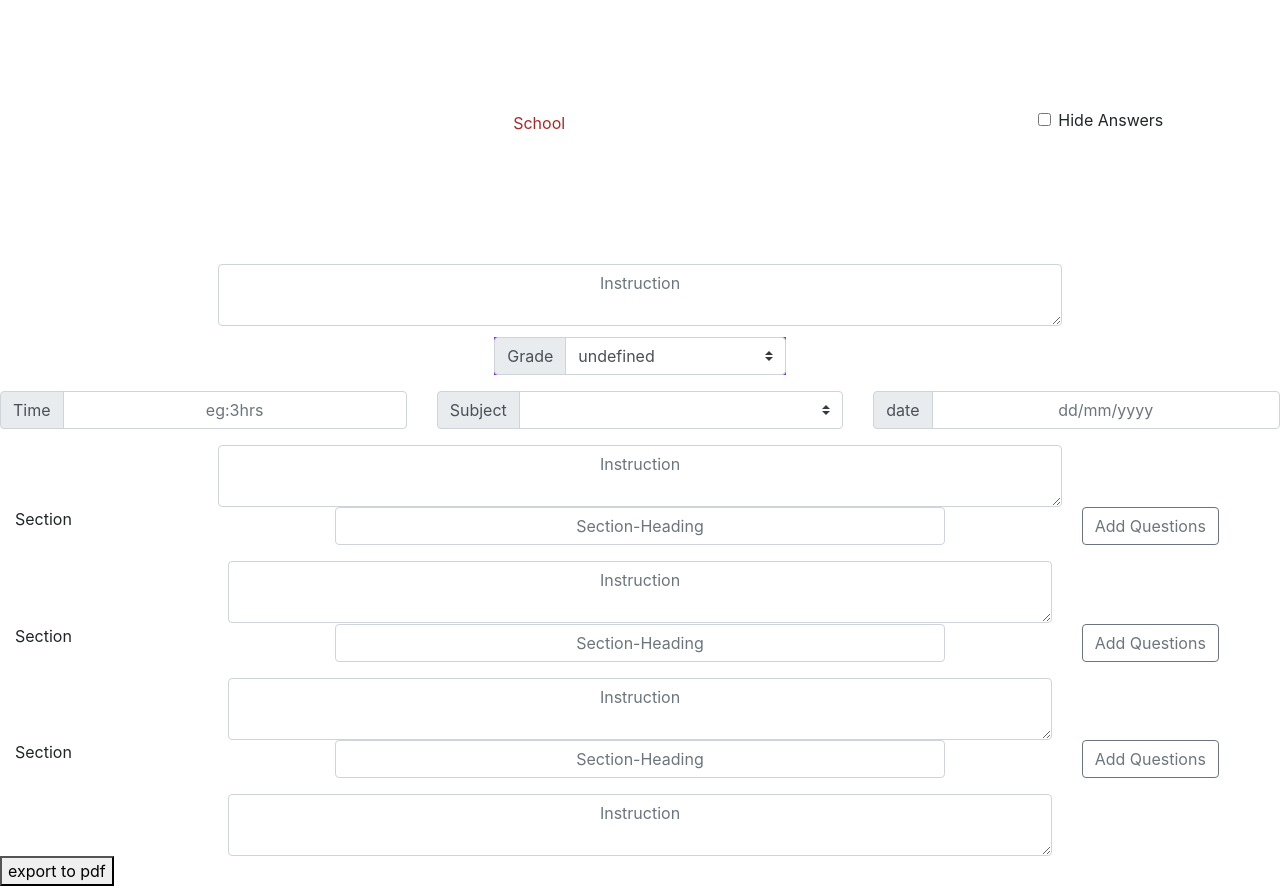
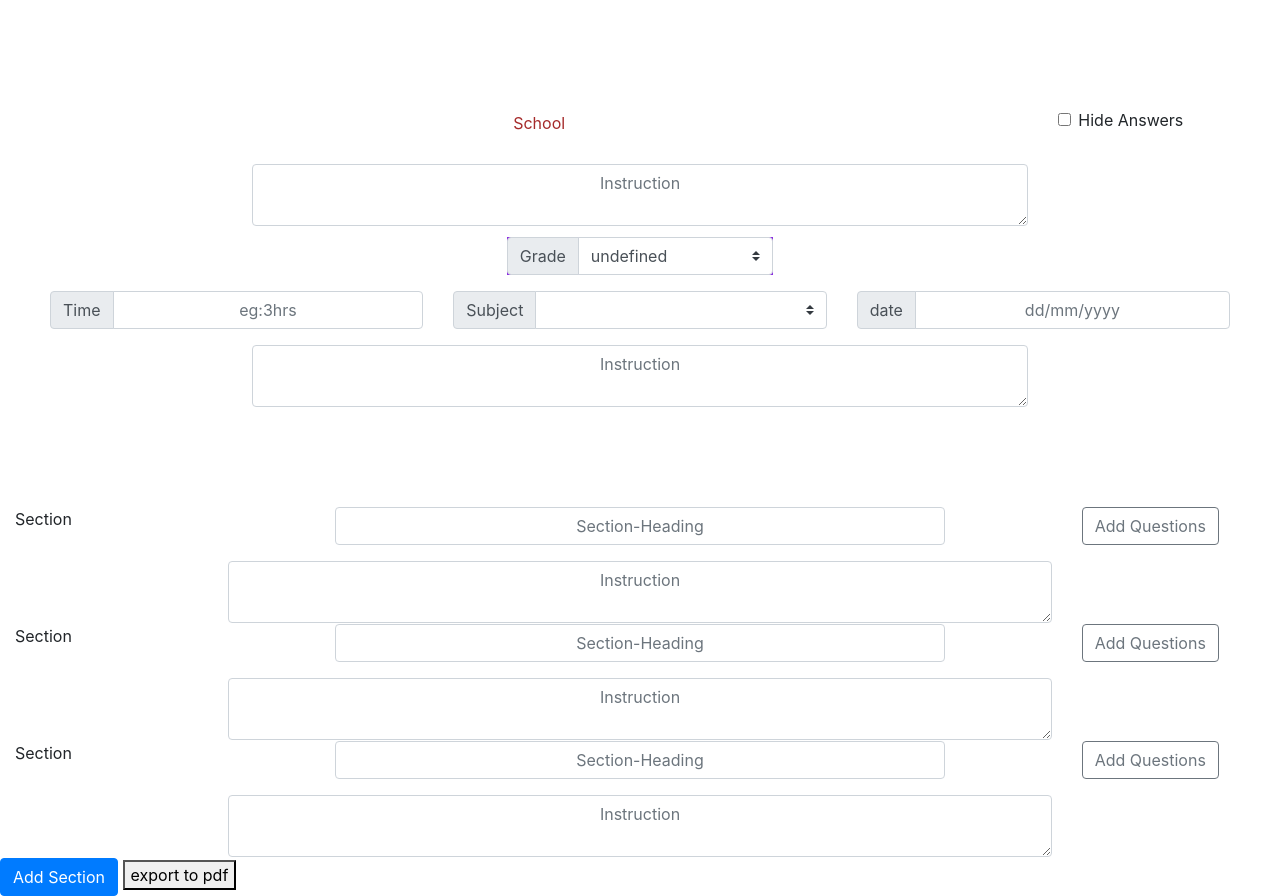
Before and after one commit to vjs22334/QPgenerator, a Django app: page /app/generate_test/ in a window 1280 px wide. Shown: the part 56-952 px from the top of the page. Run offline with Django 3.2, Linux system fonts and the light colour scheme; data that the repository does not hold is empty; some libraries are stand-ins or nearby versions.

Commit message:
created add section and added add questions functioanlity to all sections

```diff
--- a/QPgenerator/qp_generator/templates/generate_test.html
+++ b/QPgenerator/qp_generator/templates/generate_test.html
@@ -11,18 +11,20 @@
 
 
 {% block content %}
+<div class="main">
 <div class="container_fluid form_container">
 
     <div class="row">
         <div class="col-md-10">
             <p class="school">School</p>
         </div>
-        <di class="col-md-2"
-        <div class="form-check">
+        <div class="col-md-2">
+            <div class="form-check">
                 <label class="form-check-label">
                   <input type="checkbox" id="hide_ans" class="form-check-input" value="">Hide Answers
                 </label>
-              </div></div>
+              </div>
+        </div>
     </div>
 
 
@@ -123,7 +125,7 @@
 </div>
 
 
-<div class= "container-fluid">
+<div class= "container-fluid section">
     <div class="row justify-content-start ">
 
         <div class="col-md-1">
@@ -137,8 +139,7 @@
         </div>
 
         <div class="col-md-2 offset-md-1">
-            <button type="button" class="btn btn-outline-secondary" data-placement="bottom" data-toggle="popover" data-container="body" data-placement="left" data-html="true"  id="add_popover">Add Questions</button>
-        </div>
+                <a tabindex="0" role="button" class="btn btn-outline-secondary add_popover" data-placement="bottom" data-trigger="focus" data-toggle="popover" data-container="body" data-placement="left" data-html="true">Add Questions</a>        </div>
 
     </div>
 
@@ -159,7 +160,7 @@
 </div>
 
 
-<div class= "container-fluid">
+<div class= "container-fluid section">
         <div class="row justify-content-start ">
 
             <div class="col-md-1">
@@ -173,8 +174,7 @@
             </div>
 
             <div class="col-md-2 offset-md-1">
-                <button type="button" class="btn btn-outline-secondary" data-placement="bottom" data-toggle="popover" data-container="body" data-placement="left" data-html="true"  id="add_popover">Add Questions</button>
-            </div>
+                    <a tabindex="0" role="button" class="btn btn-outline-secondary add_popover" data-placement="bottom" data-trigger="focus" data-toggle="popover" data-container="body" data-placement="left" data-html="true">Add Questions</a>            </div>
 
         </div>
 
@@ -185,10 +185,16 @@
                 </div>
             </div>
         </div>
+        <div class="row justify-content-center ">
+            <div class="col-md-12">
+                <div class="questions">
+                </div>
+            </div>
+        </div>
 
 </div>
 
-<div class= "container-fluid">
+<div class= "container-fluid section">
         <div class="row justify-content-start ">
 
             <div class="col-md-1">
@@ -202,8 +208,7 @@
             </div>
 
             <div class="col-md-2 offset-md-1">
-                <button type="button" class="btn btn-outline-secondary" data-placement="bottom" data-toggle="popover" data-container="body" data-placement="left" data-html="true"  id="add_popover">Add Questions</button>
-            </div>
+                    <a tabindex="0" role="button" class="btn btn-outline-secondary add_popover" data-placement="bottom" data-trigger="focus" data-toggle="popover" data-container="body" data-placement="left" data-html="true">Add Questions</a>            </div>
 
         </div>
 
@@ -214,6 +219,13 @@
                 </div>
             </div>
         </div>
+        <div class="row justify-content-center ">
+            <div class="col-md-12">
+                <div class="questions">
+                </div>
+            </div>
+        </div>
+
 
 </div>
 
@@ -251,6 +263,9 @@
             </div>
         </div>
     </div>
+</div>
+
+<button type="button" class = "btn btn-primary" id="add_section">Add Section</button>
 
 
 
@@ -258,17 +273,6 @@
 
 
 
-
-
-<div id = "dialog-1"
- title = "Dialog Title goes here...">add questions
-    <button id = "add">add</button>
-</div>
-
-<div id="paper">
-    <div id="mcq">
-    </div>
-</div>
 <button id="pdf">export to pdf</button>
 
 {% endblock %}
@@ -284,6 +288,7 @@
  var newdata
  var q_type
  var grades
+ var section_context
 
 
     $(function() {
@@ -325,12 +330,56 @@
                     dateFormat:"yy-mm-dd"
                   });
 
-                  $("#add_popover").popover({
+                  $("body").popover({
                     html: true,
                     content: function() {
-                            console.log($('#popover_content').html())
+                            console.log($('#popover_content').html());
+                            section_context = $(this);
                             return $('#popover_content').html();
-                        }
+                        },
+                    selector: ".add_popover"
+                });
+
+                $("#add_section").click(function(){
+                    $(".main").append(`
+                    <div class= "container-fluid section">
+        <div class="row justify-content-start ">
+
+            <div class="col-md-1">
+                Section
+            </div>
+
+            <div class="col-md-6 offset-md-2">
+                <div class="input-group mb-3 ">
+                    <input type="text" class="form-control" placeholder="Section-Heading">
+                </div>
+            </div>
+
+            <div class="col-md-2 offset-md-1">
+                <a tabindex="0" role="button" class="btn btn-outline-secondary add_popover" data-placement="bottom" data-trigger="focus" data-toggle="popover" data-container="body" data-placement="left" data-html="true">Add Questions</a>
+            </div>
+
+        </div>
+
+        <div class="row justify-content-center ">
+            <div class="col-md-8">
+                <div class="input-group">
+                    <textarea class="form-control" aria-label="With textarea" placeholder="Instruction"></textarea>
+                </div>
+            </div>
+        </div>
+        <div class="row justify-content-center ">
+            <div class="col-md-12">
+                <div class="questions">
+                </div>
+            </div>
+        </div>
+
+
+</div>
+
+                    `)
+
                 });
 
                 $("#hide_ans").click(function(){
@@ -451,7 +500,7 @@
 
                 success: function(data){
                     console.log(data);
-                    $(".questions").html(data)
+                    section_context.parents(".section").find(".questions").html(data)
 
                 }
             });
@@ -478,9 +527,6 @@
             });
         });
 
-        $( "#dialog-1" ).dialog({
-               autoOpen: false, height:1000,width:1000
-        });
 
     });
 
```
